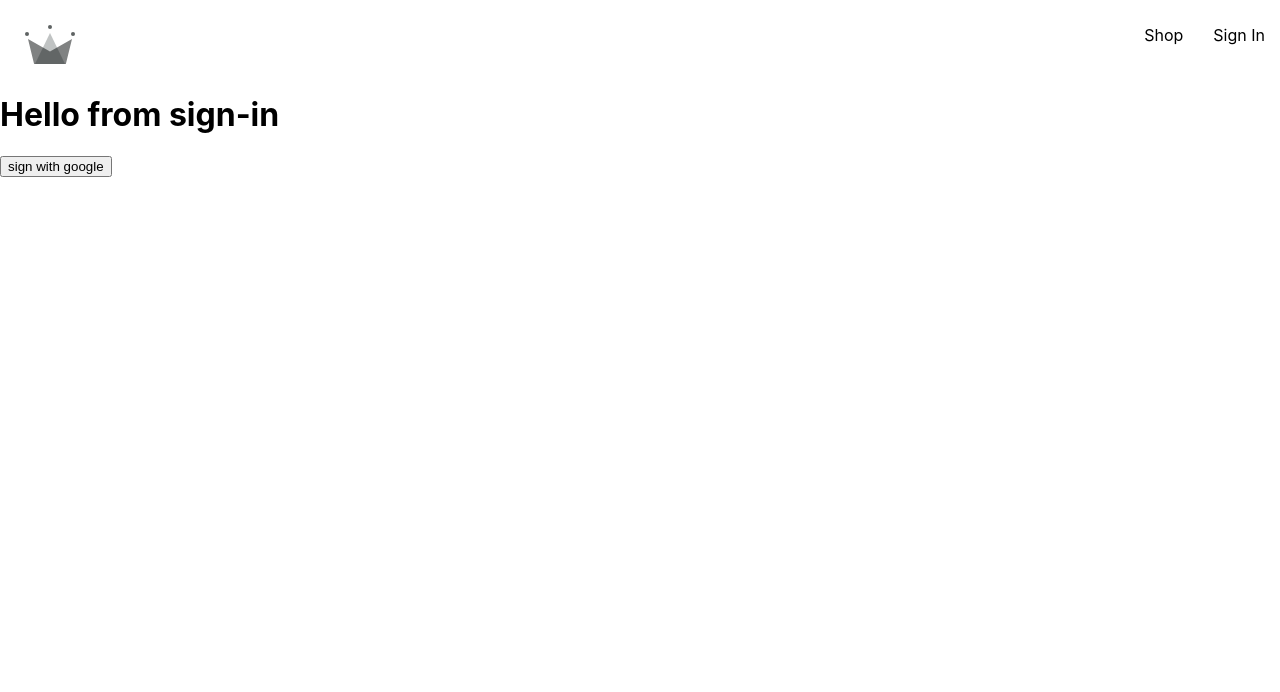
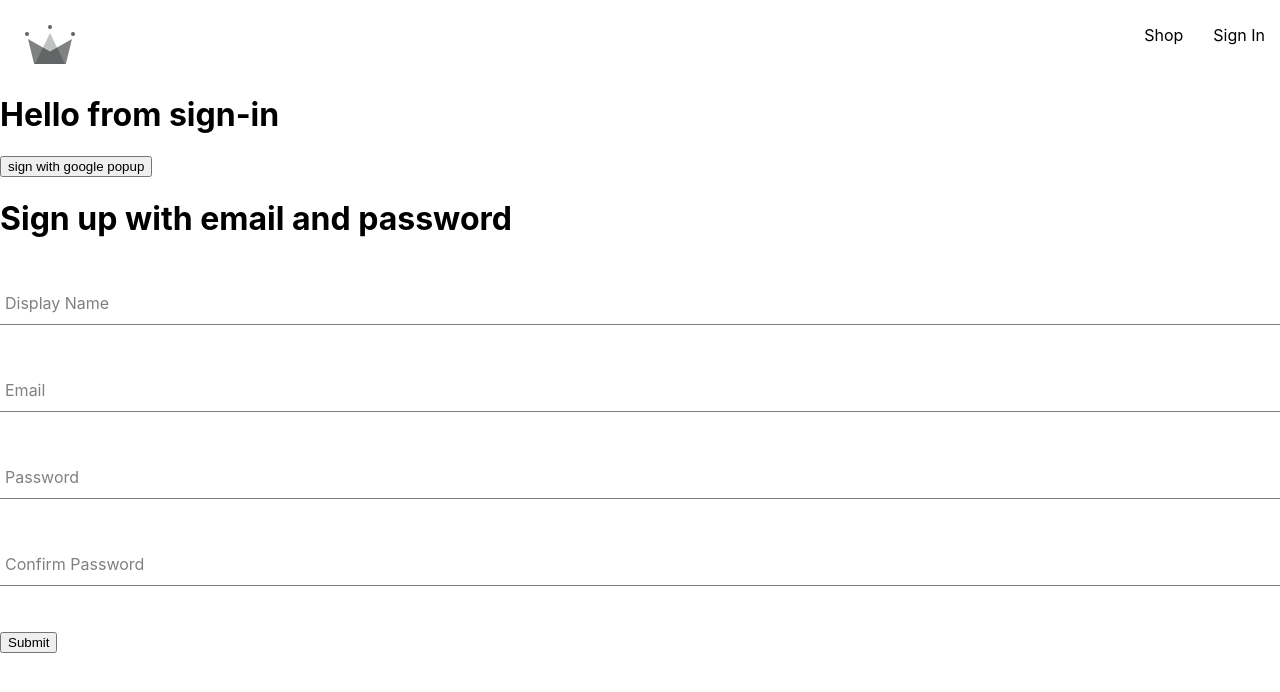
Before and after one commit to M-Hatem/crwn-clothing, a React (Create React App) app: page /sign-in in a window 1280 px wide. Shown: the top 692 px of the page. Built offline with nearby package versions, Linux system fonts and the light colour scheme.

Commit message:
Added signup with email and password and made a generic input component

```diff
--- /dev/null
+++ b/src/components/form-input/form-input.component.jsx
@@ -0,0 +1,21 @@
+import "./form-input.styles.scss";
+
+const FormInput = ({ label, ...otherProps }) => {
+  console.log(otherProps);
+  return (
+    <div className="group">
+      <input className="form-input" {...otherProps} />
+      {label && (
+        <label
+          className={`${
+            otherProps.value.length ? "shrink" : ""
+          } form-input-label`}
+        >
+          {label}
+        </label>
+      )}
+    </div>
+  );
+};
+
+export default FormInput;
--- /dev/null
+++ b/src/components/form-input/form-input.styles.scss
@@ -0,0 +1,54 @@
+$sub-color: grey;
+$main-color: black;
+
+@mixin shrinkLabel {
+  top: -14px;
+  font-size: 12px;
+  color: $main-color;
+}
+
+.group {
+  position: relative;
+  margin: 45px 0;
+
+  .form-input {
+    background: none;
+    background-color: white;
+    color: $sub-color;
+    font-size: 18px;
+    padding: 10px 10px 10px 5px;
+    display: block;
+    width: 100%;
+    border: none;
+    border-radius: 0;
+    border-bottom: 1px solid $sub-color;
+    margin: 25px 0;
+
+    &:focus {
+      outline: none;
+    }
+
+    &:focus ~ .form-input-label {
+      @include shrinkLabel();
+    }
+  }
+
+  input[type='password'] {
+    letter-spacing: 0.3em;
+  }
+
+  .form-input-label {
+    color: $sub-color;
+    font-size: 16px;
+    font-weight: normal;
+    position: absolute;
+    pointer-events: none;
+    left: 5px;
+    top: 10px;
+    transition: 300ms ease all;
+
+    &.shrink {
+      @include shrinkLabel();
+    }
+  }
+}
--- /dev/null
+++ b/src/components/sign-up-form/sign-up-form.component.jsx
@@ -0,0 +1,99 @@
+import { useState } from "react";
+
+import {
+  createAuthUserWithEmailAndPassword,
+  createUsers,
+} from "../../includes/firebase";
+
+import FormInput from "../form-input/form-input.component";
+
+// Default values for form fields
+const defaultFormFields = {
+  displayName: "",
+  email: "",
+  password: "",
+  confirmPassword: "",
+};
+
+const SignUpForm = () => {
+  const [formFields, setFormFields] = useState(defaultFormFields);
+  const { displayName, email, password, confirmPassword } = formFields;
+
+  // For reseting form fields
+  const resetFormFields = () => {
+    setFormFields(defaultFormFields);
+  };
+
+  // To handel the form submition
+  const handelSubmit = async (event) => {
+    event.preventDefault();
+    if (password !== confirmPassword) {
+      alert("Password doesn't match");
+      return;
+    }
+
+    try {
+      const result = await createAuthUserWithEmailAndPassword(email, password);
+      // To add display name as it's null by default form firebase
+      const editedUser = { ...result.user, displayName };
+      await createUsers(editedUser);
+
+      resetFormFields();
+    } catch (err) {
+      console.log(err);
+    }
+  };
+
+  // To handel data inputs from user
+  const handelForm = (event) => {
+    const { name, value } = event.target;
+    setFormFields({ ...formFields, [name]: value });
+  };
+
+  return (
+    <div>
+      <h1>Sign up with email and password</h1>
+      <form onSubmit={handelSubmit}>
+        <FormInput
+          label="Display Name"
+          type="text"
+          required
+          value={displayName}
+          onChange={handelForm}
+          name="displayName"
+        />
+
+        <FormInput
+          label="Email"
+          type="email"
+          required
+          value={email}
+          onChange={handelForm}
+          name="email"
+        />
+
+        <FormInput
+          label="Password"
+          type="password"
+          required
+          value={password}
+          onChange={handelForm}
+          name="password"
+        />
+
+        <FormInput
+          label="Confirm Password"
+          type="password"
+          required
+          value={confirmPassword}
+          onChange={handelForm}
+          name="confirmPassword"
+        />
+
+        <button type="submit">Submit</button>
+      </form>
+    </div>
+  );
+};
+
+export default SignUpForm;
--- a/src/includes/firebase.js
+++ b/src/includes/firebase.js
@@ -2,9 +2,9 @@
 
 import {
   getAuth,
-  signInWithRedirect,
   signInWithPopup,
   GoogleAuthProvider,
+  createUserWithEmailAndPassword,
 } from "firebase/auth";
 
 import { getFirestore, doc, getDoc, setDoc } from "firebase/firestore";
@@ -22,20 +22,26 @@
 const firebaseApp = initializeApp(firebaseConfig);
 
 // For google signin
-const provider = new GoogleAuthProvider();
-provider.setCustomParameters({
+const googleProvider = new GoogleAuthProvider();
+googleProvider.setCustomParameters({
   prompt: "select_account",
 });
 
 // To Export google authentication
-export const auth = getAuth();
-export const signInWithGooglePopup = () => signInWithPopup(auth, provider);
+const auth = getAuth();
+const signInWithGooglePopup = () => signInWithPopup(auth, googleProvider);
 
-export const db = getFirestore();
-export const createUsers = async (userAuth) => {
+// To create collection for users in firestore
+const db = getFirestore();
+const createUsers = async (userAuth) => {
+  if (!userAuth) return;
+  // This Ref is the collection that is created
   const userDocRef = doc(db, "users", userAuth.uid);
+
+  // Snapshot for the document of the user that should be recorded in firestore
   const userSnapShot = await getDoc(userDocRef);
 
+  // If it doesn't exist create it
   if (!userSnapShot.exists()) {
     const { displayName, email } = userAuth;
     const createdAt = new Date();
@@ -49,3 +55,18 @@
 
   return userDocRef;
 };
+
+// To create user with email and password only
+const createAuthUserWithEmailAndPassword = async (email, password) => {
+  if (!email || !password) return;
+
+  return await createUserWithEmailAndPassword(auth, email, password);
+};
+
+export {
+  auth,
+  signInWithGooglePopup,
+  db,
+  createUsers,
+  createAuthUserWithEmailAndPassword,
+};
--- a/src/routes/sign-in/sign-in.component.jsx
+++ b/src/routes/sign-in/sign-in.component.jsx
@@ -1,16 +1,18 @@
+import SignUpForm from "../../components/sign-up-form/sign-up-form.component";
+
 import { signInWithGooglePopup, createUsers } from "../../includes/firebase";
 
 const SignIn = () => {
   const signInWithGoogle = async () => {
     const { user } = await signInWithGooglePopup();
     const userDocRef = await createUsers(user);
-    console.log(userDocRef);
   };
 
   return (
     <div>
       <h1>Hello from sign-in</h1>
-      <button onClick={signInWithGoogle}>sign with google</button>
+      <button onClick={signInWithGoogle}>sign with google popup</button>
+      <SignUpForm />
     </div>
   );
 };
```
